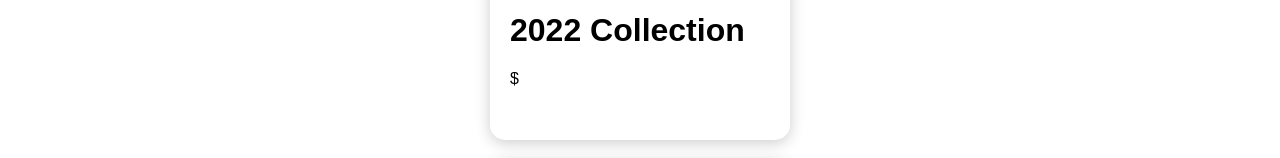
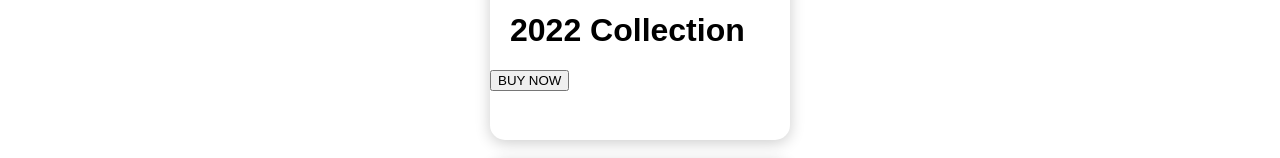
Before and after one commit to cuongcmnr/earphone_store, a React (Create React App) app in the folder frontend/: page /menu in a window 1280 px wide. Shown: the part 464-622 px from the top of the page. Built offline with nearby package versions, Linux system fonts and the light colour scheme; a web font is replaced by a local one.

Commit message:
Update MenuItem.js

```diff
--- a/frontend/src/components/MenuItem.js
+++ b/frontend/src/components/MenuItem.js
@@ -1,11 +1,16 @@
 import React from "react";
+import { loadScript } from "../helpers/loadScript";
 
-function MenuItem({ image, name, price }) {
+function MenuItem({ image, name, link }) {
+  const handleButtonClick = () => {
+    loadScript(link); // Assuming loadScript is defined somewhere in your project
+  };
+
   return (
     <div className="menuItem">
       <div style={{ backgroundImage: `url(${image})` }}> </div>
-      <h1> {name} </h1>
-      <p> ${price} </p>
+      <h1>{name}</h1>
+      <button onClick={handleButtonClick}>BUY NOW</button>
     </div>
   );
 }
```
